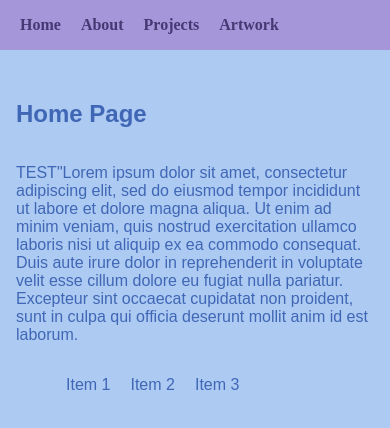
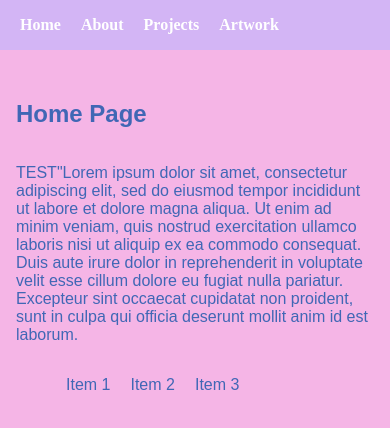
Before and after one commit to mellygriffin/portfolio-website, a React (Vite) app: page / in a window 390 px wide. Shown: the top 428 px of the page. Built offline with nearby package versions, Linux system fonts and the light colour scheme; a web font is replaced by a local one.

Commit message:
Changed color schemes

```diff
--- a/index.css
+++ b/index.css
@@ -11,7 +11,7 @@ body {
     padding-top: 5rem;
     padding-left: 1rem;
     padding-right: 1rem;
-    background-color: #ACCAF2;
+    background-color: #F5B5E6;
 }
 
 /* Tablet */
--- a/src/components/NavBar/NavBar.css
+++ b/src/components/NavBar/NavBar.css
@@ -6,7 +6,7 @@
     margin-right: 20px;
     width: 100px;
     height: 100vh;
-    background-color: #A496D9;
+    background-color: #D3B5F5;
     list-style: none;
     margin: 0;
     padding-left: 10px;
@@ -16,7 +16,7 @@
   a {
     font-family: "Dangrek";
     font-weight: bold;
-    color: #453873;
+    color: #ffffff;
     text-decoration: inherit;
   }
   a:hover {
@@ -52,7 +52,6 @@
     margin-right: 20px;
     width: 100px;
     height: 100vh;
-    background-color: #A496D9;
     list-style: none;
     margin: 0;
     padding-left: 10px;
@@ -70,7 +69,6 @@
     margin-right: 20px;
     width: 100px;
     height: 100vh;
-    background-color: #A496D9;
     list-style: none;
     margin: 0;
     padding-left: 10px;
@@ -87,7 +85,6 @@
     margin-bottom: 10px;
     position: fixed;
     top: 0;
-    background-color: #A496D9;
     margin-bottom: 10px;
   }
 
@@ -99,7 +96,6 @@
 
   a {
     font-weight: bold;
-    color: #453873;
     text-decoration: inherit;
   }
   a:hover {
```
Also changed, not shown: 1 other file (tests, documents, lock files or other folders).
